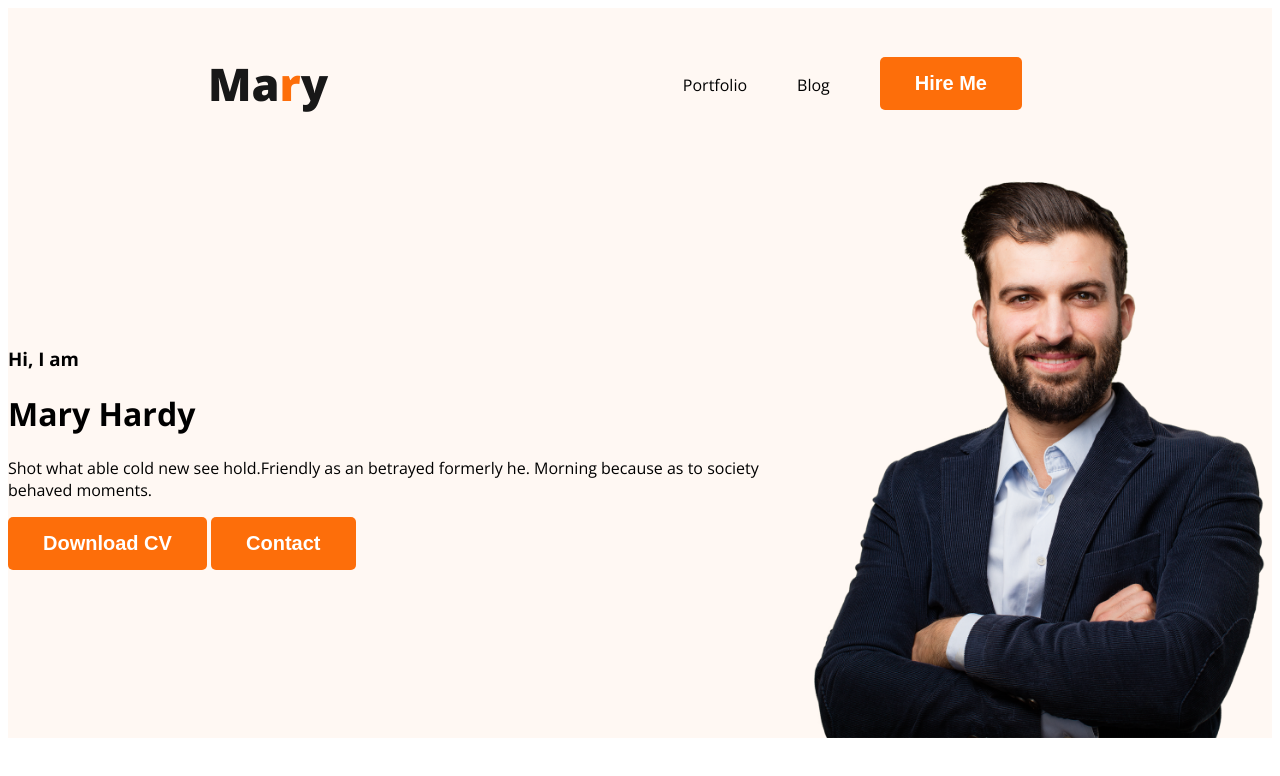
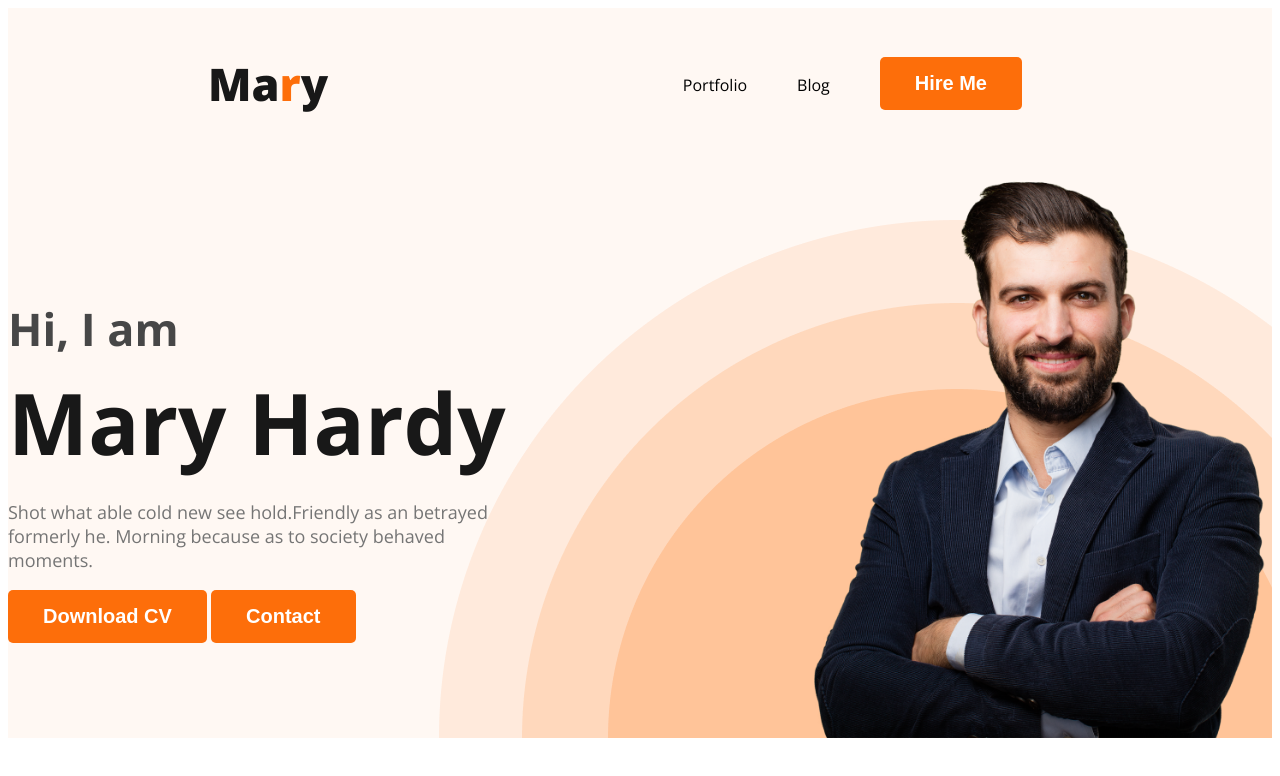
Before and after one commit to Tariqul5288/DeveloperPortFolio, a plain HTML site: page index.html in a window 1280 px wide. Drawn offline with nearby package versions, Linux system fonts and the light colour scheme.

Commit message:
image added

```diff
--- a/styles.css
+++ b/styles.css
@@ -52,14 +52,48 @@ nav a {
 
 .header {
     background-color: #FFF8F3;
+    background-image: url(/images/header_bg.png);
+    background-repeat: no-repeat;
+    background-position: bottom right;
 }
 
 .banner {
-    padding: 30px 30 px 30px 150px;
+    padding: 30px 30 px 00px 150px;
     display: flex;
     align-items: center;
+    justify-content: space-between;
 }
 
 .banner .profile-picture {
     width: 500px;
+
 }
+
+.banner-greetings {
+    color: #474747;
+    margin-bottom: 0px;
+    font-size: 45px;
+
+}
+
+.banner-heading {
+    color: #181818;
+    margin-top: 5px;
+    margin-bottom: 20px;
+    font-size: 85px;
+
+    font-weight: 700;
+}
+
+.banner p {
+    color: #757575;
+    margin-top: ;
+    font-size: 18px;
+
+    font-weight: 400;
+
+}
+
+.banner-content {
+    max-width: 500px;
+}
```
